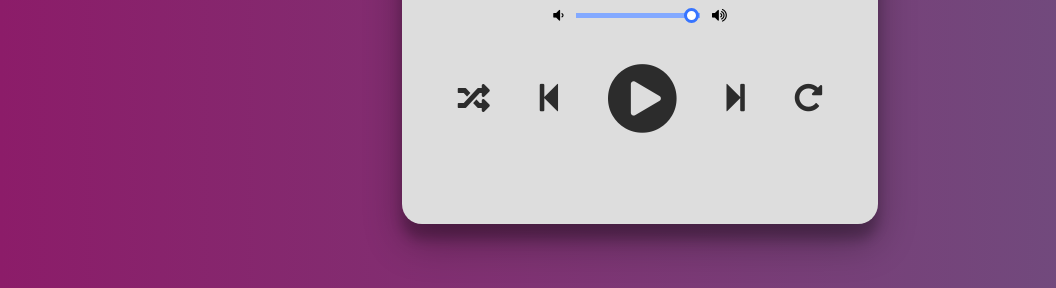
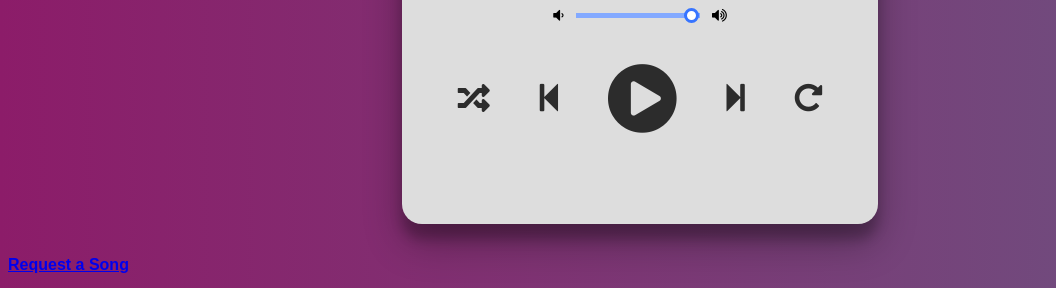
Before and after one commit to RainbowMusicSite/RainbowMusicSite.github.io, a website: page index.html in a window 1280 px wide. Shown: the part 512-800 px from the top of the page, without its empty margins (0-1056 px from the left). Drawn offline with Linux system fonts and the light colour scheme.

Commit message:
added song requests

```diff
--- a/index.html
+++ b/index.html
@@ -62,5 +62,6 @@
             </div>
        </div>
    </div>
+   <a href="https://forms.gle/jxb6hMp1TJYGMskU7" class="button">Request a Song</a>
 </body>
 </html>
```
